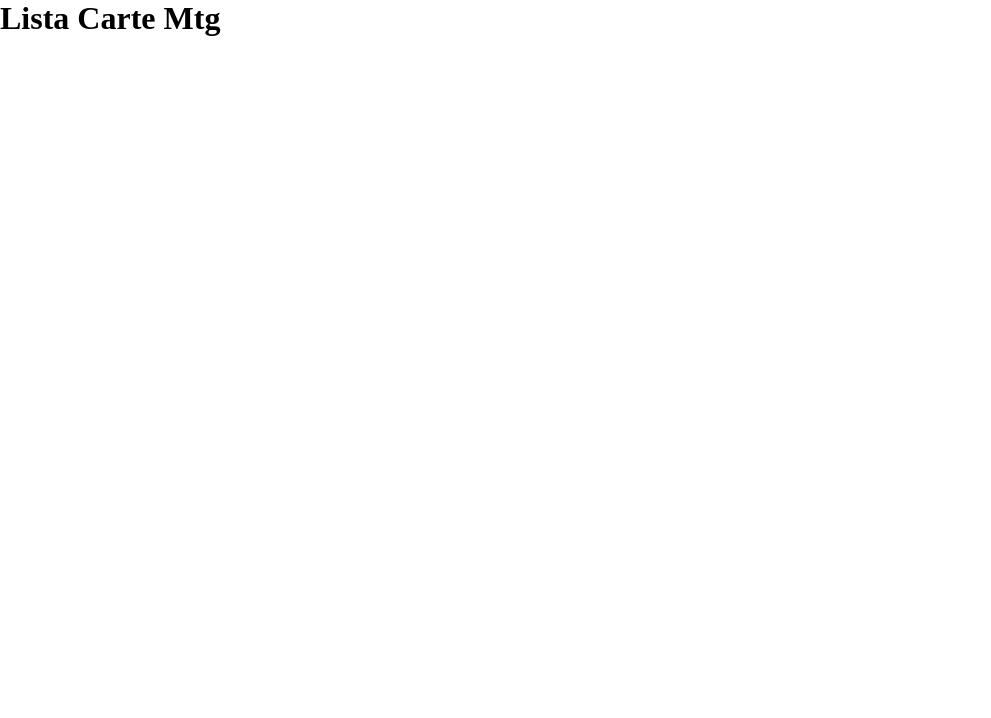
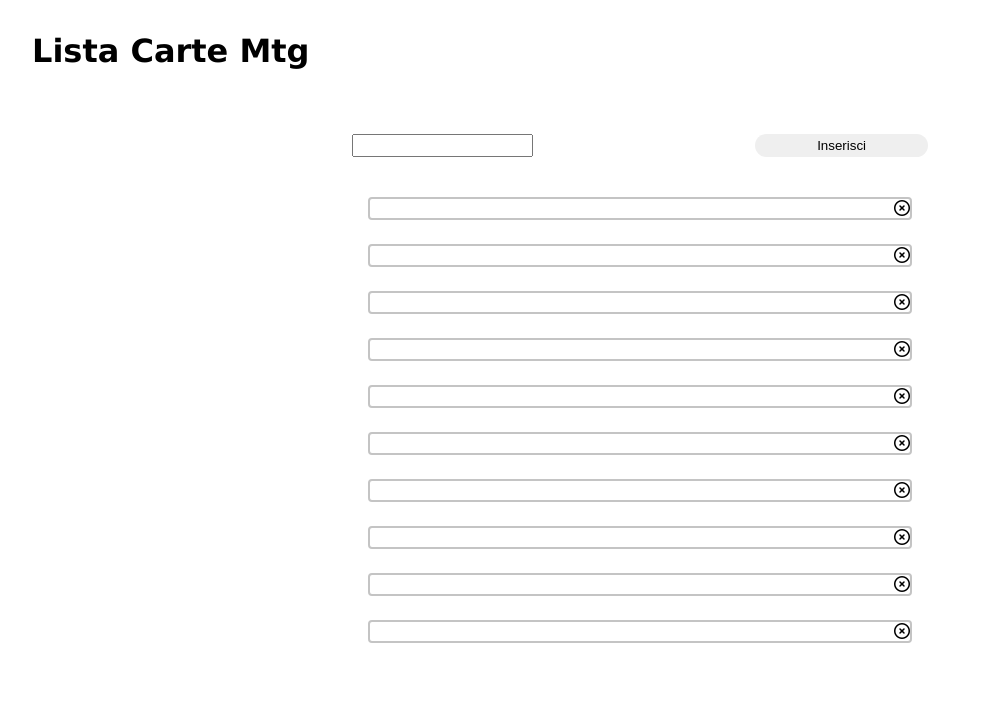
Before and after one commit to AndreaLazzaari/vue-todolist, a plain HTML site: page index.html in a window 1280 px wide. Shown: the whole page, without its empty margins (0-991 px from the left). Drawn offline with nearby package versions, Linux system fonts and the light colour scheme.

Commit message:
aggiunto css alla pagina + creata funzione con strike() ma non funzionante perchè deprecato

```diff
--- a/index.html
+++ b/index.html
@@ -8,6 +8,8 @@
     <!-- Link Css -->
     <link rel="stylesheet" href="./styles/style.css">
 
+    <!-- Link Fontawesome -->
+    <link rel="stylesheet" href="https://cdnjs.cloudflare.com/ajax/libs/font-awesome/6.5.1/css/all.min.css">
 </head>
 <body>
     <script src="https://unpkg.com/vue@3/dist/vue.global.js"></script>
@@ -18,9 +20,22 @@
             Lista Carte Mtg
         </h1>
 
-        <div class="container">
-
-        </div>
+        <main class="container">
+            <div class="taskbar">
+                <input type="text" class="nuovo-elemento-lista" name="cartaMtg" id="cartaMtg">
+                <button class="bottone">Inserisci</button>
+            </div>
+            <ul class="lista-carte">
+                <li class="carta" v-for='card in listaCarte'>
+                    <p>
+                        {{ nomeSbarrato(card.text) }}
+                    </p>
+                    <span>
+                        <i class="fa-regular fa-circle-xmark"></i>
+                    </span>
+                </li>
+            </ul>
+        </main>
 
 
     </div>
--- a/js/script.js
+++ b/js/script.js
@@ -4,7 +4,7 @@ const { createApp } = Vue
 createApp({
     data() {
     return {
-        listaCarteBannate : [
+        listaCarte : [
             {
                 text : 'BirthingPod',
                 done : true
@@ -58,6 +58,10 @@ createApp({
     }
     },
     methods: {
-
+        nomeSbarrato(carta){
+            if (this.listaCarte.done === true){
+                return carta.strike()
+            }
+        }
     }
 }).mount('#app')
--- a/styles/style.css
+++ b/styles/style.css
@@ -4,3 +4,47 @@
     margin: 0;
     box-sizing: border-box;
 }
+
+body{
+    font-family: Verdana, Geneva, Tahoma, sans-serif;
+}
+
+h1{
+    padding: 2rem;
+}
+
+main.container{
+    width: 50%;
+    margin: 0 auto;
+    padding: 2rem;
+}
+
+div.taskbar{
+    display: flex;
+    justify-content: space-between;
+}
+
+.bottone{
+    border: none;
+    border-radius: 2rem;
+    width: 30%;
+    padding: .25rem;
+}
+
+ul{
+    list-style-type: none;
+    padding: 1rem;
+    margin-top: 1.5rem;
+}
+
+ul li.carta{
+    margin-bottom: 1.5rem;
+    display: flex;
+    justify-content: space-between;
+    border: 2px solid rgb(196, 196, 196);
+    border-radius: .25rem;
+}
+
+ul li.carta:hover{
+    background-color: rgb(235, 230, 230);
+}
```
